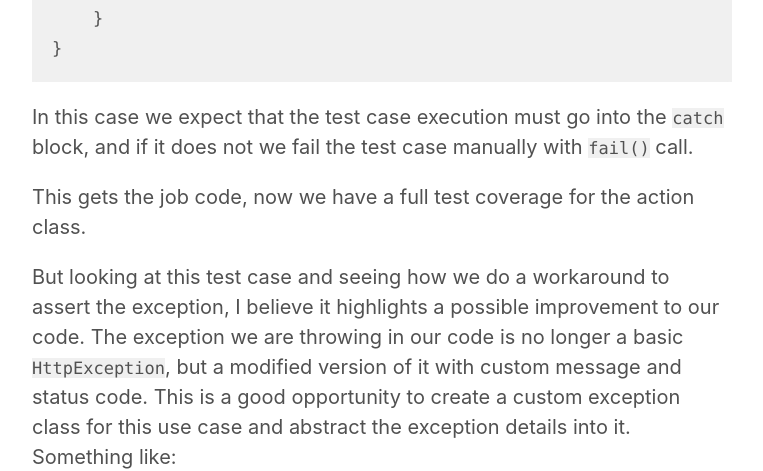
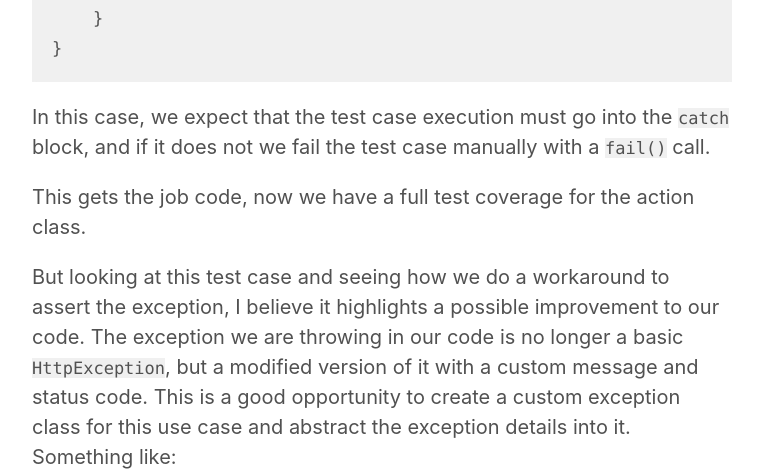
Before and after one commit to orkhanahmadov/orkhanahmadov.github.io, a Jekyll site: the page built from _posts/2024-02-29-unit-testing-exceptions-in-php.md, in a window 1280 px wide and 900 px high, scrolled down 4466 px. Shown: the part 155-626 px from the top of the window, without its empty margins (258-1021 px from the left). Built offline with Jekyll 4.4.1, drawn with Linux system fonts in a browser that asks for light colours.

Commit message:
Fix typos

````diff
--- a/_posts/2024-02-29-unit-testing-exceptions-in-php.md
+++ b/_posts/2024-02-29-unit-testing-exceptions-in-php.md
@@ -149,12 +149,12 @@ public function testThrowsExceptionWhenPostIsPublished(): void
 }
 ```
 
-In this case we expect that the test case execution must go into the `catch` block, and if it does not we fail the test case manually with `fail()` call.
+In this case, we expect that the test case execution must go into the `catch` block, and if it does not we fail the test case manually with a `fail()` call.
 
 This gets the job code, now we have a full test coverage for the action class.
 
 But looking at this test case and seeing how we do a workaround to assert the exception, I believe it highlights a possible improvement to our code.
-The exception we are throwing in our code is no longer a basic `HttpException`, but a modified version of it with custom message and status code.
+The exception we are throwing in our code is no longer a basic `HttpException`, but a modified version of it with a custom message and status code.
 This is a good opportunity to create a custom exception class for this use case and abstract the exception details into it. Something like:
 
 ```php
````
